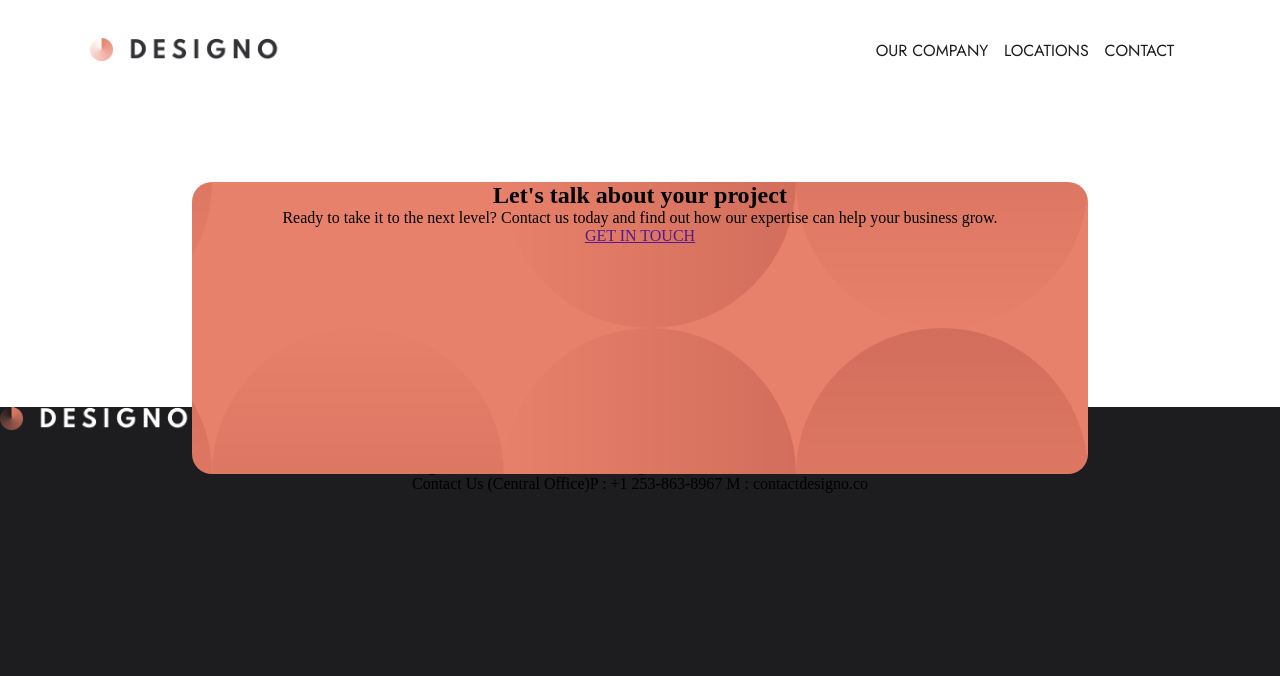
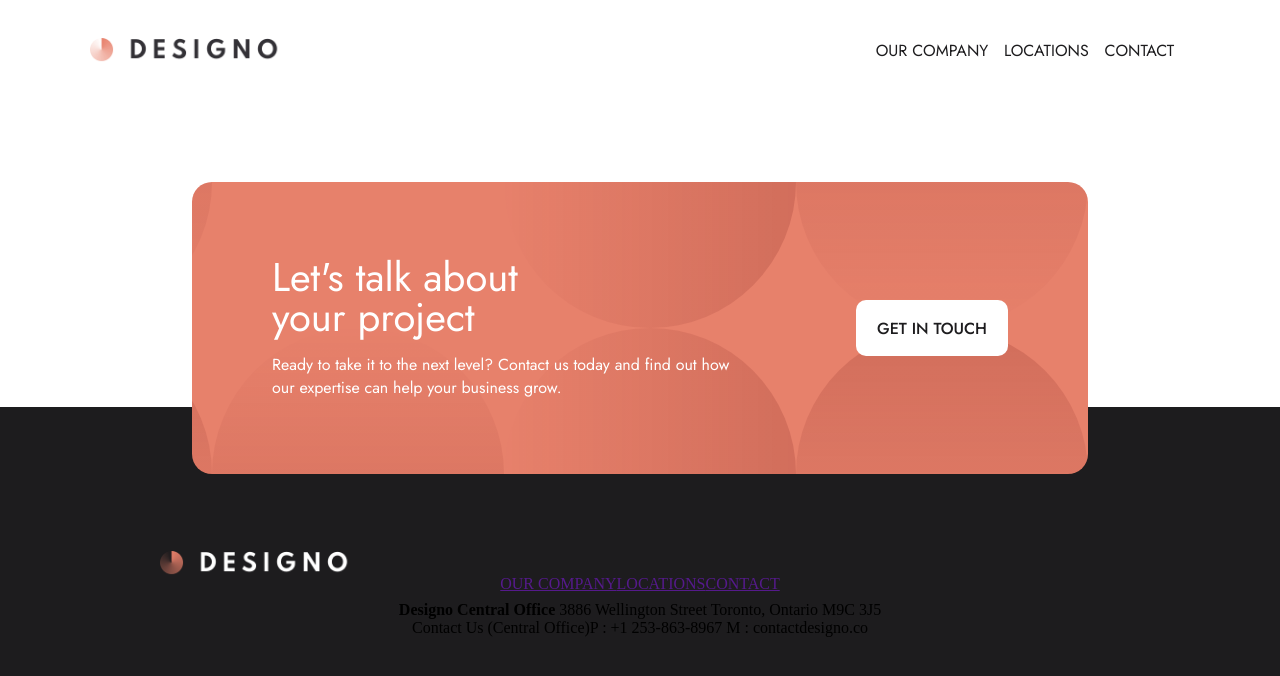
Before and after one commit to LeoLoureiro-code/Designo, an Angular app: page / in a window 1280 px wide. Shown: the top 676 px of the page. Built offline with nearby package versions, Linux system fonts and the light colour scheme.

Commit message:
add footer get in touch desktop version styles

```diff
--- a/src/components/footer/footer.component.scss
+++ b/src/components/footer/footer.component.scss
@@ -11,6 +11,7 @@ footer{
     bottom: 0;
     width: 100%;
     text-align: center;
+    padding: 9rem 10rem 0 10rem;
 }
 
 .under-nav{
@@ -39,4 +40,52 @@ footer{
     left: 50%;
     transform: translate(-50%, -50%);
     border-radius: 20px;
+    display: flex;
+    justify-content: space-between;
+    align-items: center;
+    padding: 5rem;
+
+    .info{
+        display: flex;
+        flex-direction: column;
+        align-items: start;
+        font-family: $font;
+        color: $white;
+
+        h2{
+            font-size: 40px;
+            font-weight: 400;
+            width: 300px;
+            text-align: start;
+            line-height: 40px;
+            margin-bottom: 1rem;
+        }
+
+        .info-paragraph{
+            font-weight: 400;
+            text-align: start;
+            width: 460px;
+        }
+
+    }
+
+    .get-in-touch-btn{
+        height: 56px;
+        width: 152px;
+        background-color: $white;
+        border-radius: 10px;
+        text-decoration: none;
+        color: $black;
+        font-family: $font;
+        display: flex;
+        justify-content: center;
+        align-items: center;
+        font-weight: 500;
+        transition: .5s ease-in;
+    }
+
+    .get-in-touch-btn:hover{
+        color: $white;
+        background-color: $light-peach;
+    }
 }
```
